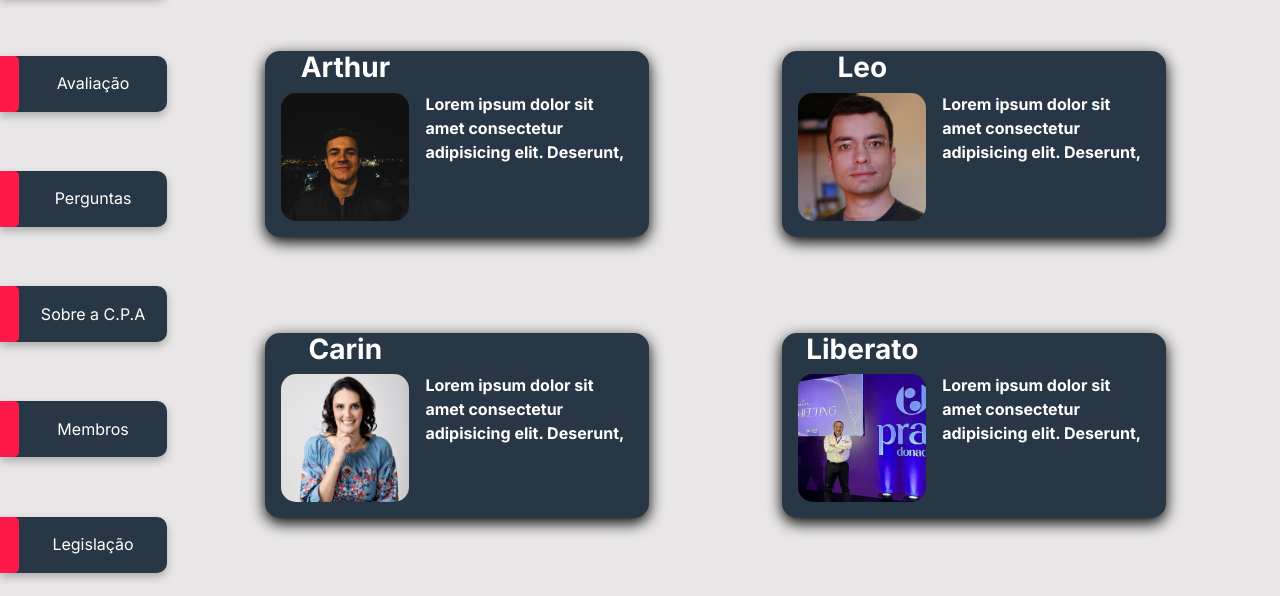
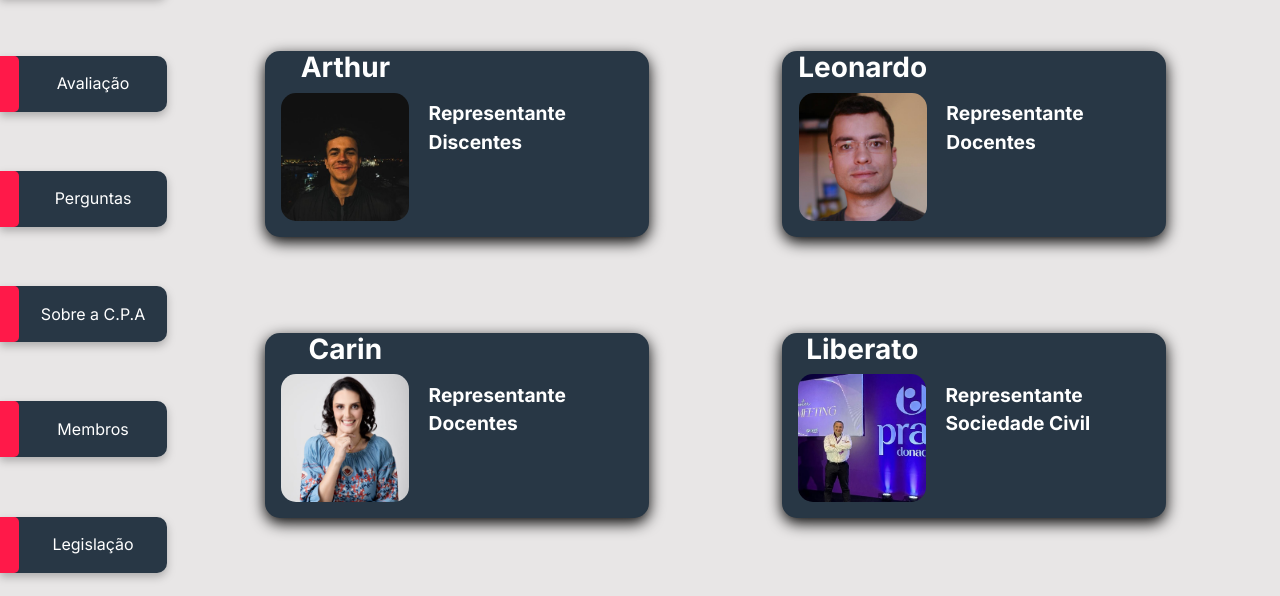
Before and after one commit to Edv-Fendi/cpa-biopark, a plain HTML site: page src/views/Membros/membros1.html in a window 1280 px wide. Shown: the part 204-800 px from the top of the page. Drawn offline with nearby package versions, Linux system fonts and the light colour scheme.

Commit message:
Att fonte membros/funções & Titulos Pgs

```diff
--- a/src/styles/membros.css
+++ b/src/styles/membros.css
@@ -20,6 +20,7 @@ text-decoration: none;
     font-weight: bold;
     padding-left: 1em;
     color: white;
+    font-size: larger;
 }
 .alinha{
     display: flex;
@@ -108,6 +109,7 @@ align-items: center;
     }
     .bg_membro{
         width: auto;
+        min-width: 321px;
     }
   }
 @media(max-width: 650px){
--- a/src/views/Membros/membros1.html
+++ b/src/views/Membros/membros1.html
@@ -26,7 +26,7 @@
         href="/src/img/favicon.png"
         >
 
-    <title>CPA - BIOPARK</title>
+    <title>Membros</title>
   </head>
   <body class="body">
     <header id="header">
@@ -177,7 +177,7 @@
                     <h3>Arthur</h3>
                     <img src="/src/img/CPA_Arthur.jpg" alt="">
                   </div>
-                  <p>Lorem ipsum dolor sit amet consectetur adipisicing elit. Deserunt, </p>
+                  <p>Representante Discentes</p>
                 </div>
 
                 <div class="bg_membro">
@@ -186,7 +186,7 @@
                     <h3>Carin</h3>
                     <img src="/src/img/CPA_Carin.jpg" alt="">
                   </div>
-                  <p>Lorem ipsum dolor sit amet consectetur adipisicing elit. Deserunt, </p>
+                  <p>Representante Docentes</p>
                 </div>
               </div>
 
@@ -198,10 +198,10 @@
                 <div class="bg_membro">
                   <div class="perfil-membros">
 
-                    <h3>Leo</h3>
+                    <h3>Leonardo</h3>
                     <img src="/src/img/CPA_Leo.jpg" alt="">
                   </div>
-                  <p>Lorem ipsum dolor sit amet consectetur adipisicing elit. Deserunt, </p>
+                  <p>Representante Docentes </p>
                 </div>
 
 
@@ -212,7 +212,7 @@
                     <h3>Liberato</h3>
                     <img src="/src/img/CPA_Liberato.jpg" alt="">
                   </div>
-                  <p>Lorem ipsum dolor sit amet consectetur adipisicing elit. Deserunt, </p>
+                  <p>Representante Sociedade Civil </p>
                 </div>
 
                 </div>
```
Also changed, not shown: src/views/Membros/membros2.html (+5 -5 lines), src/views/Membros/membros3.html (+3 -3 lines), src/views/aval.html (+1 -1 lines), src/views/info.html (+1 -1 lines), src/views/perguntas.html (+1 -1 lines).
